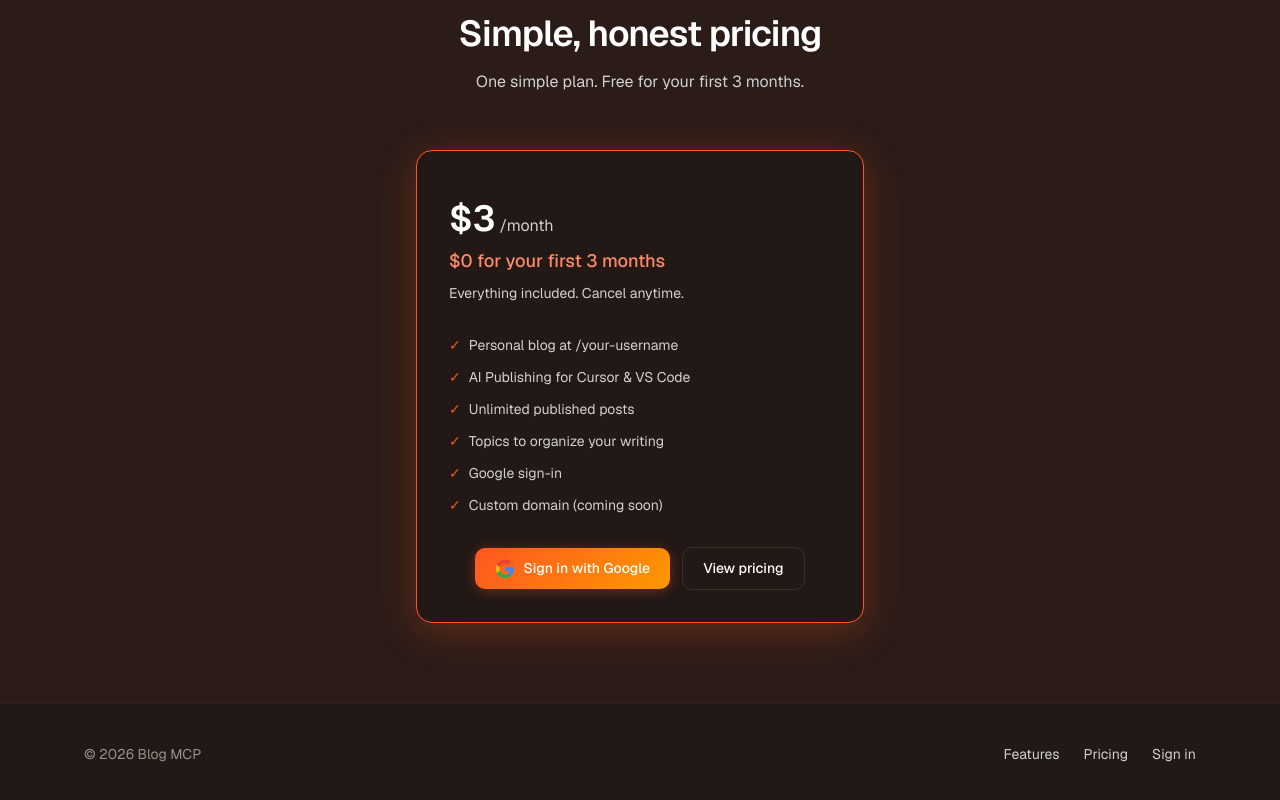
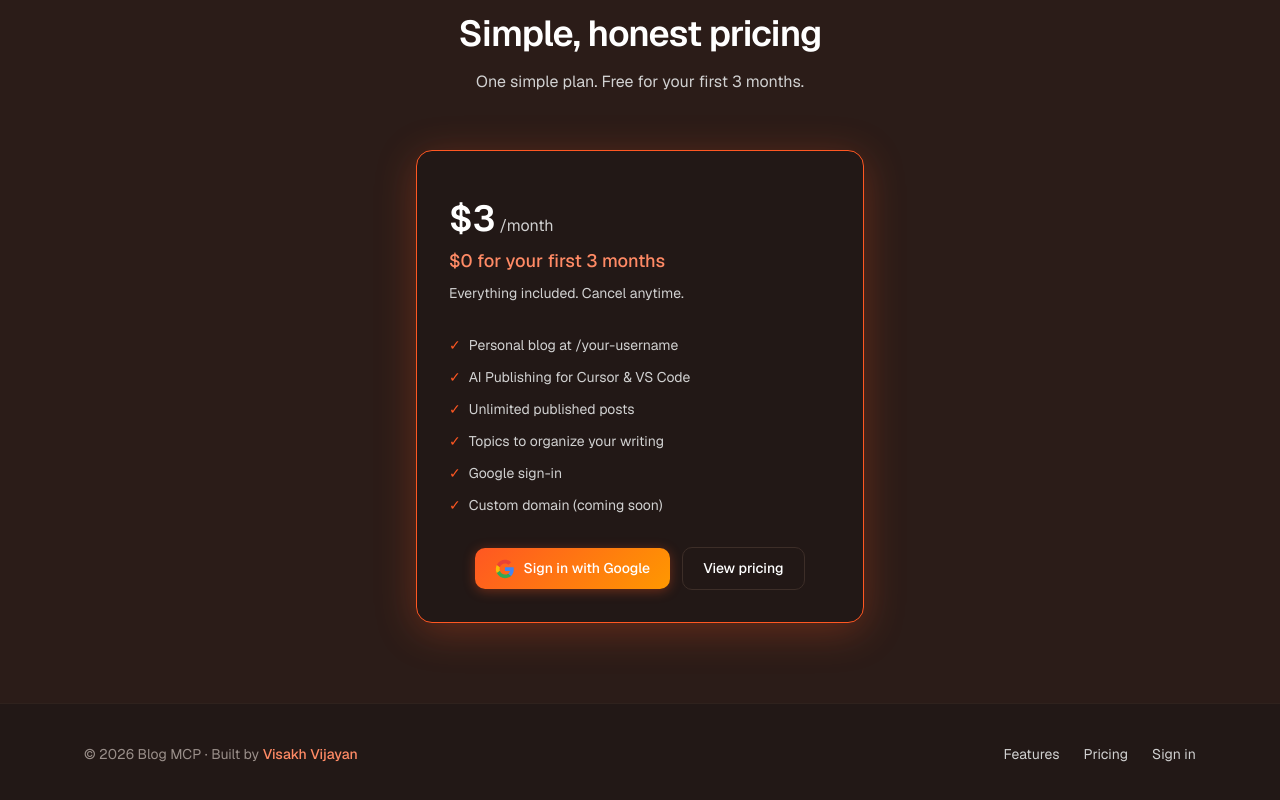
Before and after one commit to visakhvjn/blog-mcp, a Next.js app: page / in a window 1280 px wide. Shown: the part 1834-2634 px from the top of the page. Built offline with nearby package versions, Linux system fonts and the light colour scheme; no server answers.

Commit message:
adding portfolio backlink

```diff
--- a/src/app/[username]/[slug]/page.tsx
+++ b/src/app/[username]/[slug]/page.tsx
@@ -1,5 +1,6 @@
 import { MarkdownContent } from "@/components/markdown-content";
 import { PageShell } from "@/components/page-shell";
+import { PublicSiteFooter } from "@/components/site-footer";
 import { getPublishedPostByUsernameAndSlug } from "@/services/portfolio-service";
 import Link from "next/link";
 import { notFound } from "next/navigation";
@@ -62,11 +63,11 @@ export default async function PublicPostPage({ params }: PageProps) {
         <MarkdownContent content={post.content} />
       </article>
 
-      <footer className="mt-12 text-center text-sm text-muted">
+      <PublicSiteFooter className="mt-12 text-center text-sm text-muted">
         <Link href={`/${author.username}`} className="link">
           More from {author.name ?? author.username}
         </Link>
-      </footer>
+      </PublicSiteFooter>
     </PageShell>
   );
 }
--- a/src/app/[username]/page.tsx
+++ b/src/app/[username]/page.tsx
@@ -8,6 +8,7 @@ import {
   listPublishedPostsForAuthor,
 } from "@/services/portfolio-service";
 import { PageShell } from "@/components/page-shell";
+import { PublicSiteFooter } from "@/components/site-footer";
 import Link from "next/link";
 import { notFound } from "next/navigation";
 
@@ -103,11 +104,7 @@ export default async function PublicPortfolioPage({ params }: PageProps) {
         </div>
       )}
 
-      <footer className="mt-16 text-center text-sm text-muted">
-        <Link href="/" className="link">
-          Blog MCP
-        </Link>
-      </footer>
+      <PublicSiteFooter />
     </PageShell>
   );
 }
--- a/src/app/[username]/topics/[topicSlug]/page.tsx
+++ b/src/app/[username]/topics/[topicSlug]/page.tsx
@@ -1,5 +1,6 @@
 import { PublicPostList } from "@/components/public-post-list";
 import { PageShell } from "@/components/page-shell";
+import { PublicSiteFooter } from "@/components/site-footer";
 import {
   getPublicAuthorByUsername,
   getPublicTopicByUsernameAndSlug,
@@ -69,11 +70,7 @@ export default async function PublicTopicPage({ params }: PageProps) {
         <PublicPostList username={author.username} posts={topic.posts} />
       </section>
 
-      <footer className="mt-16 text-center text-sm text-muted">
-        <Link href="/" className="link">
-          Blog MCP
-        </Link>
-      </footer>
+      <PublicSiteFooter />
     </PageShell>
   );
 }
--- a/src/components/marketing/landing-page.tsx
+++ b/src/components/marketing/landing-page.tsx
@@ -1,5 +1,6 @@
 import { HomeCta } from "@/components/marketing/home-cta";
 import { SiteHeader } from "@/components/marketing/site-header";
+import { BuiltByAttribution } from "@/components/site-footer";
 import Link from "next/link";
 import type { Session } from "next-auth";
 
@@ -241,7 +242,7 @@ export function LandingPage({ session }: LandingPageProps) {
       <footer className="border-t border-[var(--border-subtle)] bg-[var(--surface)] py-10">
         <div className="marketing-container flex flex-col items-center justify-between gap-4 sm:flex-row">
           <p className="text-sm text-muted">
-            © {new Date().getFullYear()} Blog MCP
+            © {new Date().getFullYear()} Blog MCP · <BuiltByAttribution />
           </p>
           <div className="flex gap-6 text-sm text-secondary">
             <a href="#features" className="hover:text-[var(--text)]">
--- /dev/null
+++ b/src/components/site-footer.tsx
@@ -0,0 +1,43 @@
+import type { ReactNode } from "react";
+import Link from "next/link";
+
+const PORTFOLIO_URL = "https://www.visakhvijayan.com/";
+
+export function BuiltByAttribution() {
+  return (
+    <span>
+      Built by{" "}
+      <a
+        href={PORTFOLIO_URL}
+        target="_blank"
+        rel="noopener noreferrer"
+        className="link"
+      >
+        Visakh Vijayan
+      </a>
+    </span>
+  );
+}
+
+type PublicSiteFooterProps = {
+  children?: ReactNode;
+  className?: string;
+};
+
+export function PublicSiteFooter({
+  children,
+  className = "mt-16 text-center text-sm text-muted",
+}: PublicSiteFooterProps) {
+  return (
+    <footer className={className}>
+      {children}
+      <p className={children ? "mt-2" : undefined}>
+        <Link href="/" className="link">
+          Blog MCP
+        </Link>
+        {" · "}
+        <BuiltByAttribution />
+      </p>
+    </footer>
+  );
+}
```
